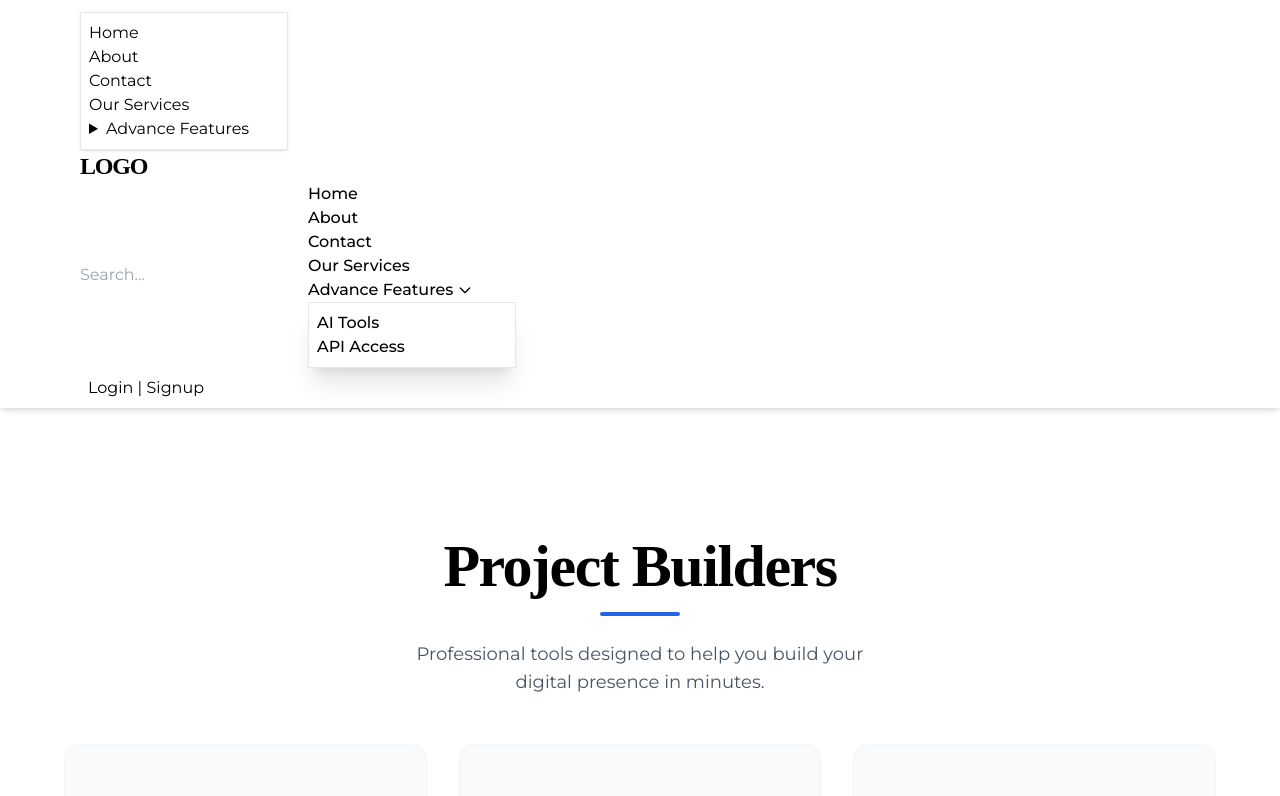
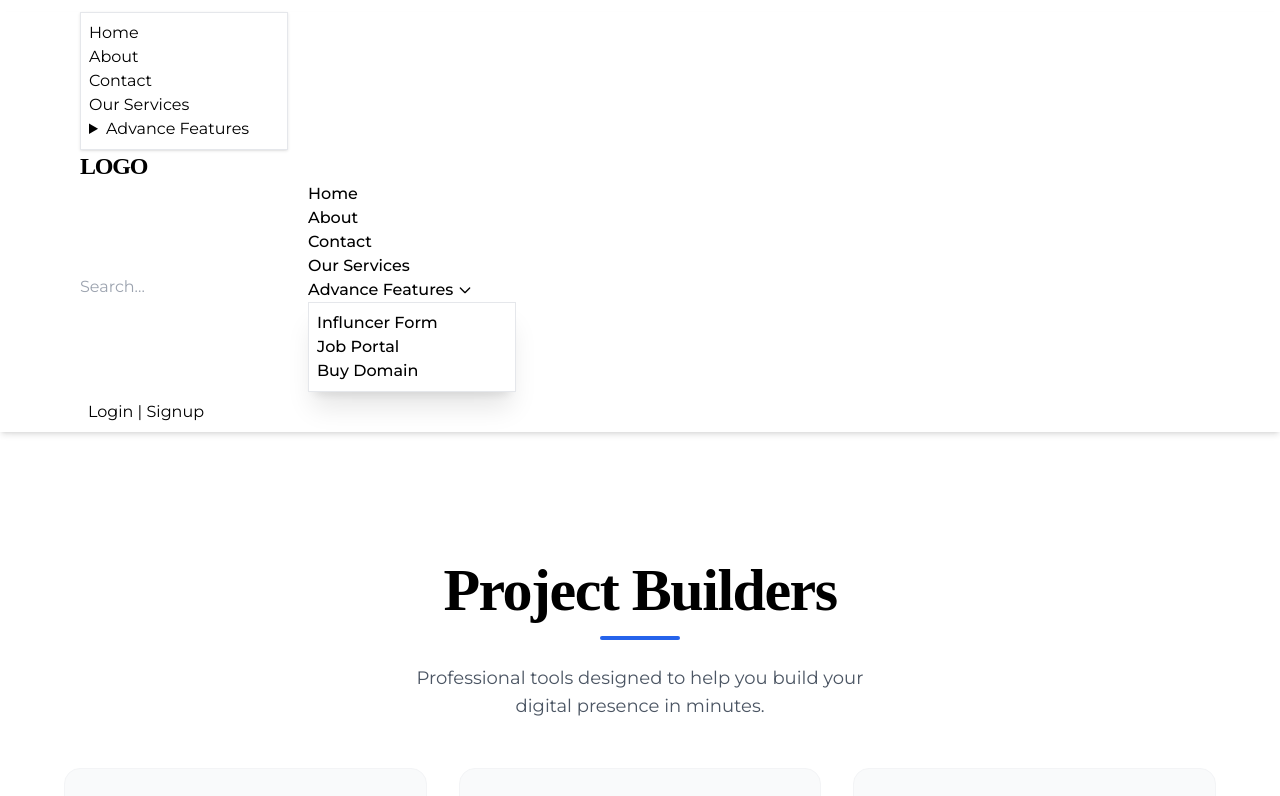
Before and after one commit to AnujHub03/Digital-marketing-Website-project, a React (Vite) app: page / in a window 1280 px wide. Shown: the top 796 px of the page. Built offline with nearby package versions, Linux system fonts and the light colour scheme; a web font is replaced by a local one.

Commit message:
feat:minute changes in navbar

```diff
--- a/src/Components/Navbar.jsx
+++ b/src/Components/Navbar.jsx
@@ -1,4 +1,5 @@
 import React from "react";
+import { Link } from "react-router-dom";
 
 const Navbar = () => {
   return (
@@ -11,23 +12,24 @@ const Navbar = () => {
             </svg>
           </label>
           <ul tabIndex={0} className="menu menu-sm dropdown-content mt-3 z-[50] p-2 shadow bg-base-100 rounded-box w-52 border border-base-200">
-            <li><a>Home</a></li>
-            <li><a>About</a></li>
-            <li><a>Contact</a></li>
-            <li><a>Our Services</a></li>
+            <li><Link>Home</Link></li>
+            <li><Link>About</Link></li>
+            <li><Link>Contact</Link></li>
+            <li><Link>Our Services</Link></li>
             <li>
               <details>
                 <summary>Advance Features</summary>
                 <ul className="p-2 bg-base-200 rounded-md">
-                  <li><a>AI Tools</a></li>
-                  <li><a>API Access</a></li>
+                  <li><Link>Influncer Form</Link></li>
+                  <li><Link>Job Portal</Link></li>
+                  <li><Link>Buy Domain</Link></li>
                 </ul>
               </details>
             </li>
           </ul>
         </div>
 
-        <a className="btn btn-ghost text-2xl font-bold font-serif tracking-tighter">LOGO</a>
+        <Link className="btn btn-ghost text-2xl font-bold font-serif tracking-tighter">LOGO</Link>
       </div>
 
       <div className="navbar-center hidden lg:flex items-center gap-8">
@@ -40,10 +42,10 @@ const Navbar = () => {
         </div>
 
         <ul className="menu menu-horizontal px-1 gap-2 font-medium">
-          <li><a>Home</a></li>
-          <li><a>About</a></li>
-          <li><a>Contact</a></li>
-          <li><a>Our Services</a></li>
+          <li><Link>Home</Link></li>
+          <li><Link>About</Link></li>
+          <li><Link>Contact</Link></li>
+          <li><Link>Our Services</Link></li>
 
           <li className="dropdown dropdown-hover">
             <div tabIndex={0} role="button" className="flex items-center gap-1">
@@ -53,8 +55,9 @@ const Navbar = () => {
               </svg>
             </div>
             <ul tabIndex={0} className="dropdown-content z-[50] menu p-2 shadow-xl bg-base-100 rounded-box w-52 top-full border border-base-200">
-              <li><a>AI Tools</a></li>
-              <li><a>API Access</a></li>
+              <li><Link>Influncer Form</Link></li>
+                  <li><Link>Job Portal</Link></li>
+                  <li><Link>Buy Domain</Link></li>
             </ul>
           </li>
         </ul>
```
